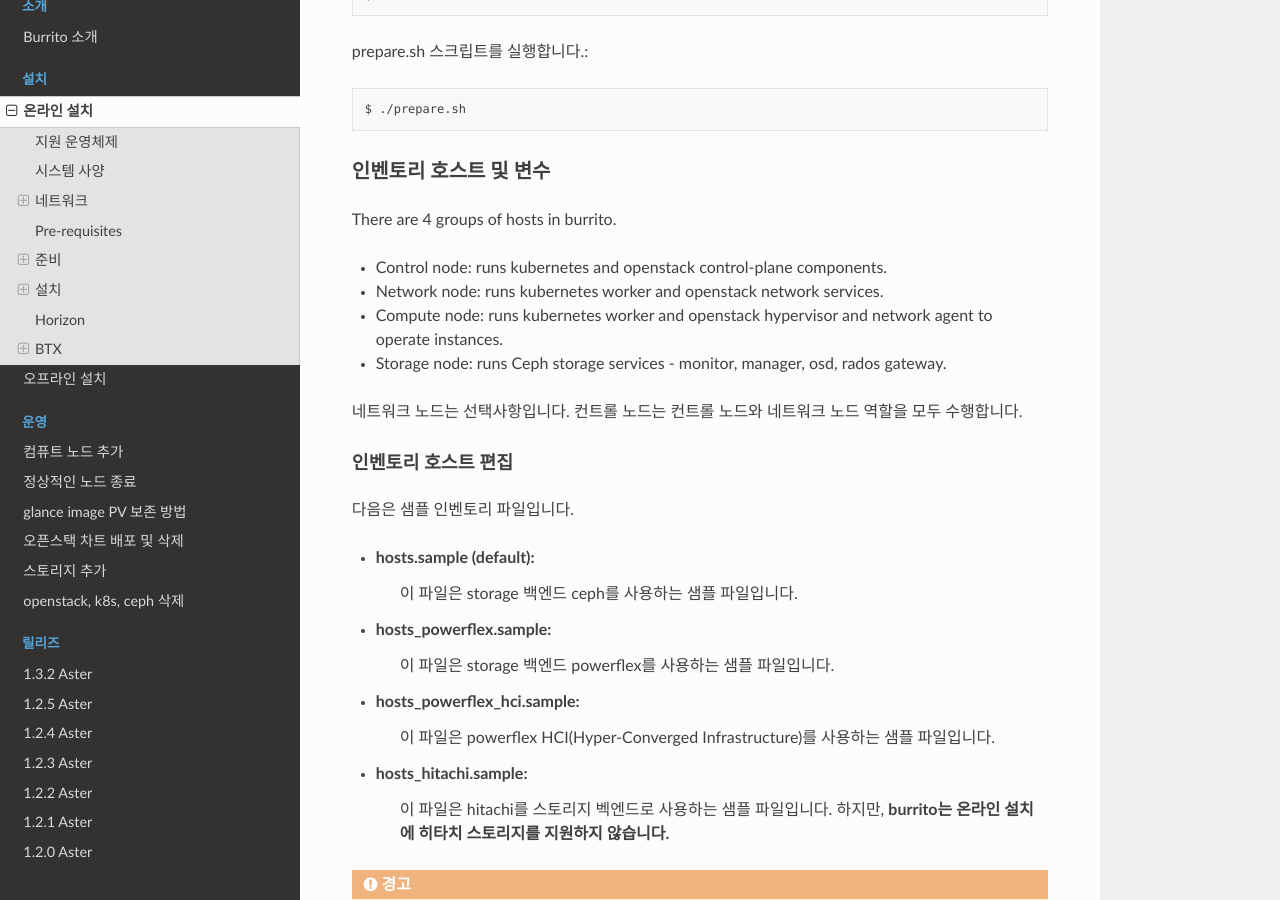
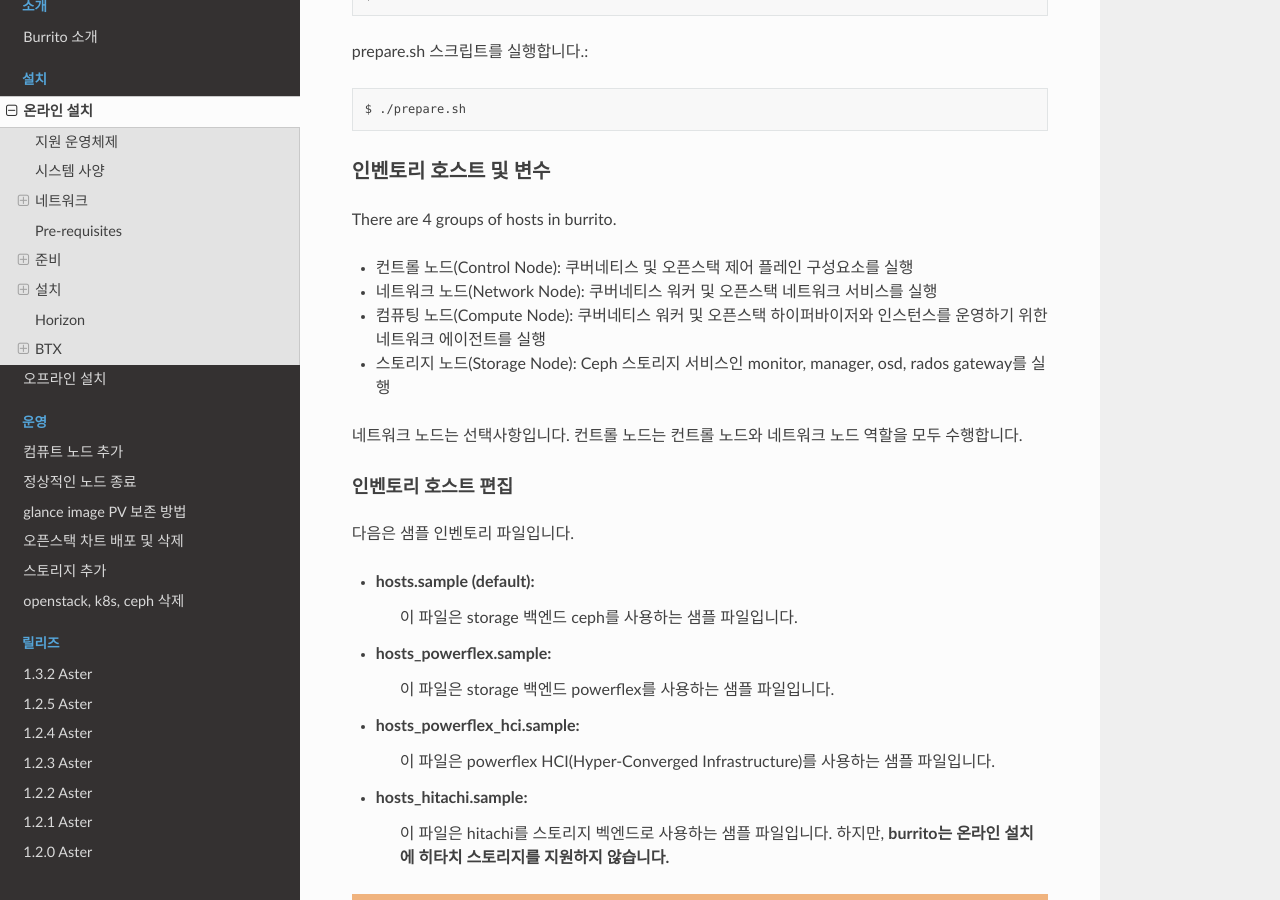
Before and after one commit to iorchard/burrito_docs_ko, a Sphinx documentation site: the page built from source/install/install.rst, in a window 1280 px wide and 900 px high, scrolled down 2403 px. Built offline with Sphinx 7.4.7 and the Read the Docs theme 2.0.0, drawn with Linux system fonts in a browser that asks for light colours; some of the changed text lies outside the part shown.

Commit message:
Modify inventory hosts section

```diff
--- a/source/install/install.rst
+++ b/source/install/install.rst
@@ -109,12 +109,11 @@
 
 There are 4 groups of hosts in burrito.
 
-* Control node: runs kubernetes and openstack control-plane components.
-* Network node: runs kubernetes worker and openstack network services.
-* Compute node: runs kubernetes worker and openstack hypervisor and network
-  agent to operate instances.
-* Storage node: runs Ceph storage services - monitor, manager, osd,
-  rados gateway.
+* 컨트롤 노드(Control Node): 쿠버네티스 및 오픈스택 제어 플레인 구성요소를 실행
+* 네트워크 노드(Network Node): 쿠버네티스 워커 및 오픈스택 네트워크 서비스를 실행
+* 컴퓨팅 노드(Compute Node): 쿠버네티스 워커 및 오픈스택 하이퍼바이저와 인스턴스를 운영하기 위한
+  네트워크 에이전트를 실행
+* 스토리지 노드(Storage Node): Ceph 스토리지 서비스인 monitor, manager, osd, rados gateway를 실행
 
 네트워크 노드는 선택사항입니다.
 컨트롤 노드는 컨트롤 노드와 네트워크 노드 역할을 모두 수행합니다.
@@ -385,9 +384,9 @@
    # powerflex: powerflex 설정은 group_vars/all/powerflex_vars.yml 에 있습니다.
    # hitachi: hitachi 설정은 group_vars/all/hitachi_vars.yml 에 있습니다.
 
-   ###################################################
+   #################################################
    ## 전문가가 아니라면 아래를 편집하지 마세요!!!  #
-   ###################################################
+   #################################################
 
 각 변수의 설명
 ^^^^^^^^^^^^^^^^^^^^^^^^^^^^
```
